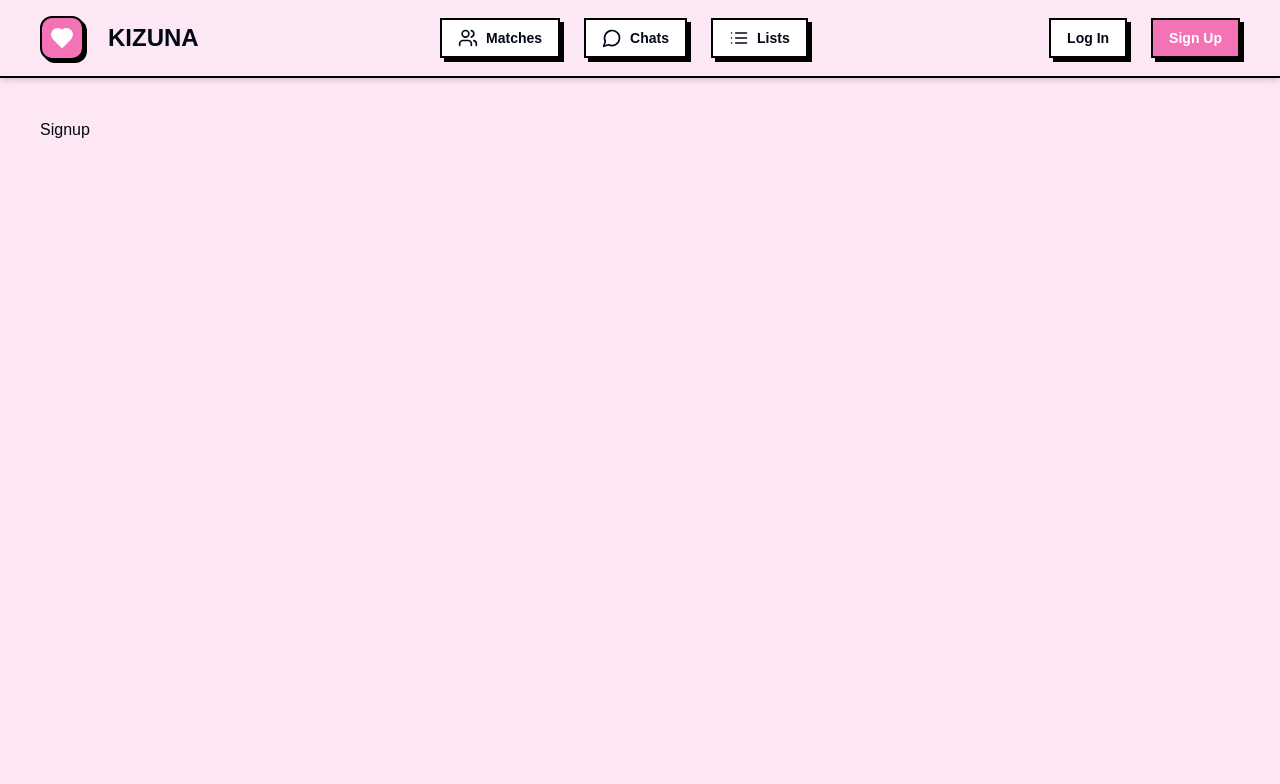
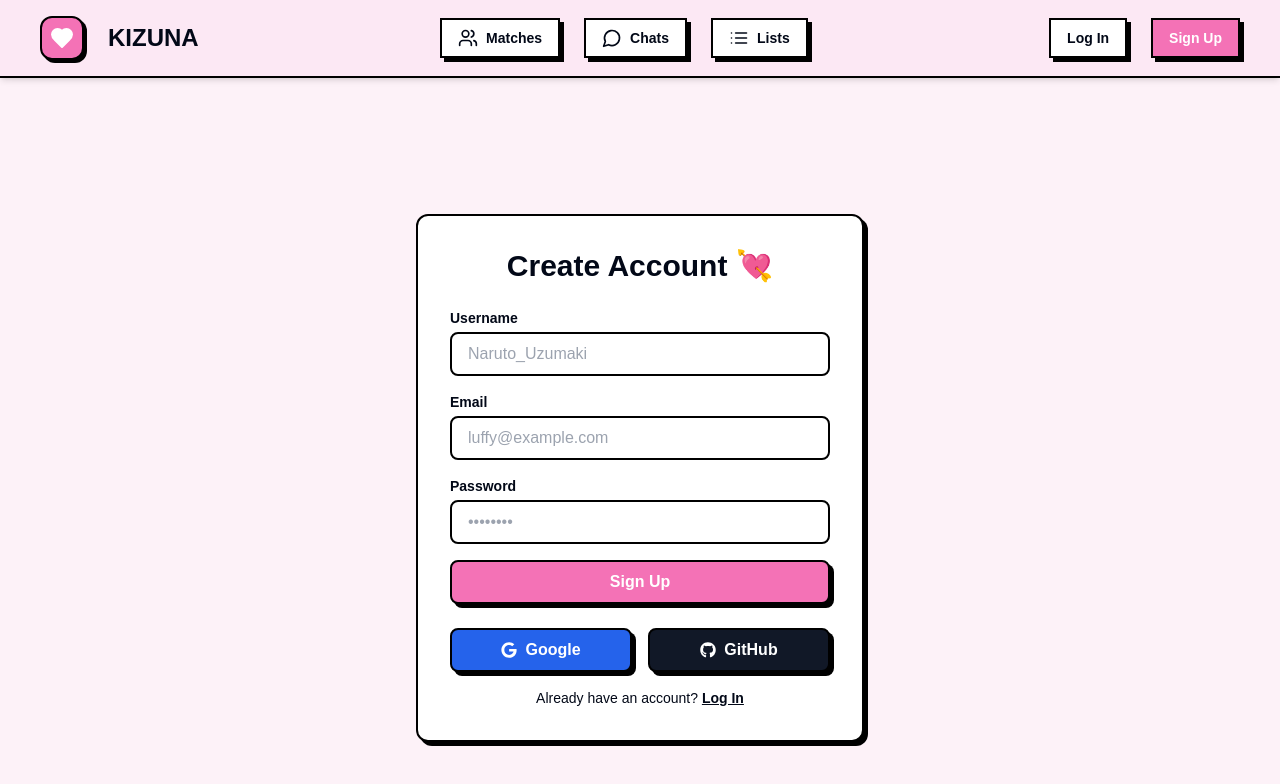
Before and after one commit to ShyamGuna77/Kizuna, a Next.js app: page /signup in a window 1280 px wide. Shown: the top 784 px of the page. Built offline with nearby package versions, Linux system fonts and the light colour scheme.

Commit message:
will Do tommorrow

```diff
--- a/app/(auth)/login/page.tsx
+++ b/app/(auth)/login/page.tsx
@@ -1,11 +1,55 @@
+export default function LoginPage() {
+  return (
+    <main className="min-h-screen bg-pink-50 flex items-center justify-center p-6">
+      <div className="bg-white border-2 border-black p-8 rounded-xl shadow-[4px_4px_0px_rgba(0,0,0,1)] w-full max-w-md">
+        <h1 className="text-3xl font-bold mb-6 text-center">Welcome Back 💖</h1>
 
+        <form className="space-y-4">
+          <div>
+            <label className="block font-semibold mb-1 text-sm">Email</label>
+            <input
+              type="email"
+              placeholder="you@example.com"
+              className="w-full px-4 py-2 border-2 border-black rounded-lg focus:outline-none"
+            />
+          </div>
 
-import React from 'react'
+          <div>
+            <label className="block font-semibold mb-1 text-sm">Password</label>
+            <input
+              type="password"
+              placeholder="••••••••"
+              className="w-full px-4 py-2 border-2 border-black rounded-lg focus:outline-none"
+            />
+          </div>
 
-const Login = () => {
-  return (
-    <div>Login</div>
-  )
+          <button
+            type="submit"
+            className="w-full bg-pink-400 text-white font-bold py-2 px-4 border-2 border-black rounded-lg shadow-[4px_4px_0px_rgba(0,0,0,1)] hover:translate-x-[2px] hover:translate-y-[2px] hover:shadow-[2px_2px_0px_rgba(0,0,0,1)] transition-all"
+          >
+            Log In
+          </button>
+        </form>
+
+        <div className="flex justify-center items-center space-x-4 mt-4">
+          <button className="flex-1 bg-blue-500 text-white font-bold py-2 px-4 border-2 border-black rounded-lg shadow-[4px_4px_0px_rgba(0,0,0,1)] hover:translate-x-[2px] hover:translate-y-[2px] hover:shadow-[2px_2px_0px_rgba(0,0,0,1)] transition-all">
+             Google
+          </button>
+          <button className="flex-1 bg-gray-800 text-white font-bold py-2 px-4 border-2 border-black rounded-lg shadow-[4px_4px_0px_rgba(0,0,0,1)] hover:translate-x-[2px] hover:translate-y-[2px] hover:shadow-[2px_2px_0px_rgba(0,0,0,1)] transition-all">
+             GitHub
+          </button>
+        </div>
+
+        <p className="text-center mt-4 text-sm">
+          Don’t have an account?{" "}
+          <a
+            href="/signup"
+            className="underline font-bold hover:text-pink-400 transition-colors"
+          >
+            Sign up
+          </a>
+        </p>
+      </div>
+    </main>
+  );
 }
-
-export default Login
--- a/app/(auth)/signup/page.tsx
+++ b/app/(auth)/signup/page.tsx
@@ -1,9 +1,74 @@
-import React from 'react'
+import { FaGithub, FaGoogle } from "react-icons/fa";
 
-const Signup = () => {
+export default function SignUpPage() {
   return (
-    <div>Signup</div>
-  )
+    <main className="min-h-screen bg-pink-50 flex items-center justify-center p-6">
+      <div className="bg-white border-2 border-black p-8 rounded-xl shadow-[4px_4px_0px_rgba(0,0,0,1)] w-full max-w-md">
+        <h1 className="text-3xl font-bold mb-6 text-center">
+          Create Account 💘
+        </h1>
+
+        <form className="space-y-4">
+          <div>
+            <label className="block font-semibold mb-1 text-sm">Username</label>
+            <input
+              type="text"
+              placeholder="Naruto_Uzumaki"
+              className="w-full px-4 py-2 border-2 border-black rounded-lg focus:outline-none"
+            />
+          </div>
+
+          <div>
+            <label className="block font-semibold mb-1 text-sm">Email</label>
+            <input
+              type="email"
+              placeholder="luffy@example.com"
+              className="w-full px-4 py-2 border-2 border-black rounded-lg focus:outline-none"
+            />
+          </div>
+
+          <div>
+            <label className="block font-semibold mb-1 text-sm">Password</label>
+            <input
+              type="password"
+              placeholder="••••••••"
+              className="w-full px-4 py-2 border-2 border-black rounded-lg focus:outline-none"
+            />
+          </div>
+
+          <button
+            type="submit"
+            className="w-full bg-pink-400 text-white font-bold py-2 px-4 border-2 border-black rounded-lg shadow-[4px_4px_0px_rgba(0,0,0,1)] hover:translate-x-[2px] hover:translate-y-[2px] hover:shadow-[2px_2px_0px_rgba(0,0,0,1)] transition-all"
+          >
+            Sign Up
+          </button>
+        </form>
+
+        <div className="mt-6 flex space-x-4">
+          <button
+            className="flex-1 flex items-center justify-center bg-blue-600 text-white font-bold py-2 px-4 border-2 border-black rounded-lg shadow-[4px_4px_0px_rgba(0,0,0,1)] hover:translate-x-[2px] hover:translate-y-[2px] hover:shadow-[2px_2px_0px_rgba(0,0,0,1)] transition-all"
+          >
+            <FaGoogle className="mr-2" />
+            Google
+          </button>
+          <button
+            className="flex-1 flex items-center justify-center bg-gray-900 text-white font-bold py-2 px-4 border-2 border-black rounded-lg shadow-[4px_4px_0px_rgba(0,0,0,1)] hover:translate-x-[2px] hover:translate-y-[2px] hover:shadow-[2px_2px_0px_rgba(0,0,0,1)] transition-all"
+          >
+            <FaGithub className="mr-2" />
+            GitHub
+          </button>
+        </div>
+
+        <p className="text-center mt-4 text-sm">
+          Already have an account?{" "}
+          <a
+            href="/login"
+            className="underline font-bold hover:text-pink-400 transition-colors"
+          >
+            Log In
+          </a>
+        </p>
+      </div>
+    </main>
+  );
 }
-
-export default Signup
--- a/app/layout.tsx
+++ b/app/layout.tsx
@@ -30,7 +30,10 @@ export default function RootLayout({
         className={`${geistSans.variable} ${geistMono.variable} antialiased bg-pink-100`}
       >
         <Navbar />
-        <main className="container mx-auto p-10 " role="main">{children}</main>
+
+
+       {children}
+
       </body>
     </html>
   );
--- a/components/Nav.tsx
+++ b/components/Nav.tsx
@@ -2,13 +2,13 @@
 
 import Link from "next/link";
 import { useState } from "react";
-import { usePathname } from "next/navigation"; // ✅ use this instead
+import { usePathname } from "next/navigation";
 import { motion } from "motion/react";
 import { Heart, Menu, Users, MessageCircle, List } from "lucide-react";
 
 export default function Navbar() {
   const [mobileMenuOpen, setMobileMenuOpen] = useState(false);
-  const pathname = usePathname(); // ✅ this gives you the current path
+  const pathname = usePathname();
 
   const isActive = (path: string) => pathname === path;
 
```
